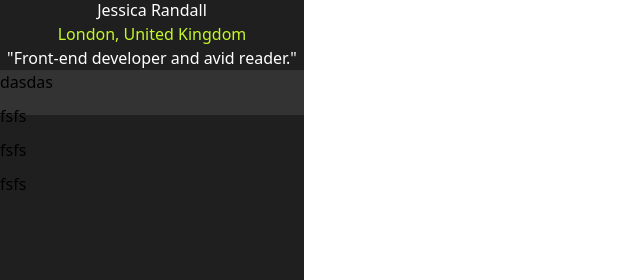
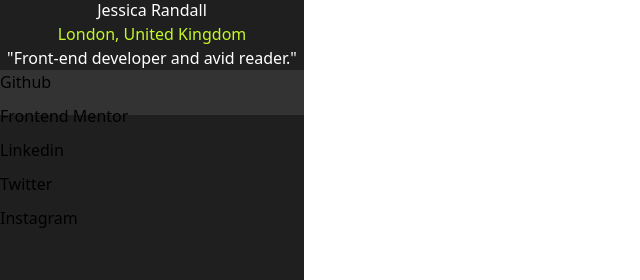
Before and after one commit to StavLevi1601/social-links-profile-main, a React (Vite) app: page / in a window 1280 px wide. Shown: the part 170-450 px from the top of the page, without its empty margins (0-640 px from the left). Built offline with nearby package versions, Linux system fonts and the light colour scheme.

Commit message:
create social links

```diff
--- a/src/App.tsx
+++ b/src/App.tsx
@@ -1,5 +1,5 @@
 import "./index.css";
-
+import image from "/assets/images/avatar-jessica.jpeg";
 function App() {
   return (
     <>
@@ -19,7 +19,7 @@
         >
           <div>
             <img
-              src="/assets/images/avatar-jessica.jpeg"
+              src={image}
               alt="description of the image"
               style={{
                 borderRadius: "50%",
@@ -64,10 +64,11 @@
               width: "304px",
             }}
           >
-            <div style={{}}>dasdas</div>
-            <div style={{}}>fsfs</div>
-            <div style={{}}>fsfs</div>
-            <div style={{}}>fsfs</div>
+            <div style={{}}>Github</div>
+            <div style={{}}>Frontend Mentor</div>
+            <div style={{}}>Linkedin</div>
+            <div style={{}}>Twitter</div>
+            <div style={{}}>Instagram</div>
           </div>
         </div>
       </div>
```
